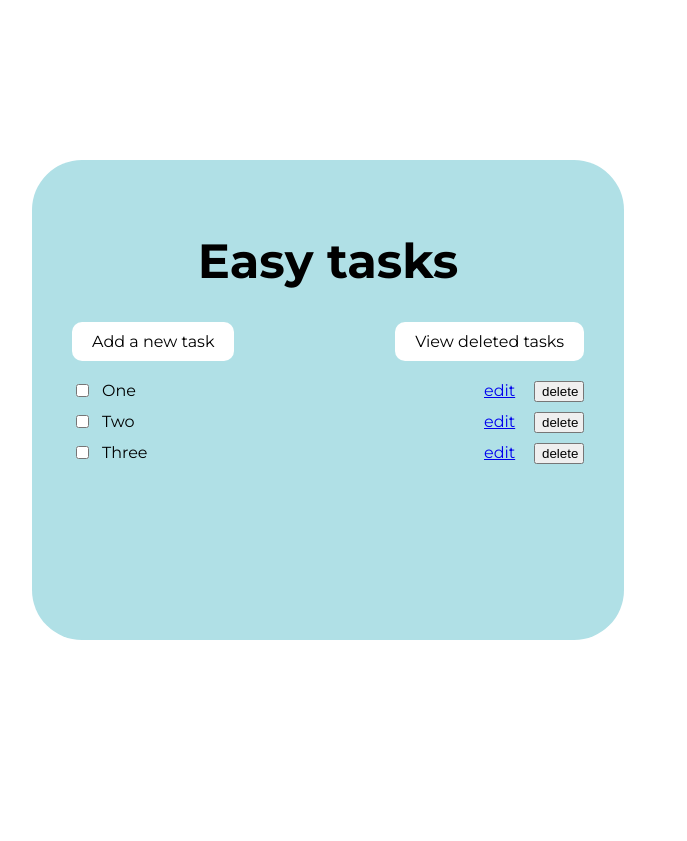
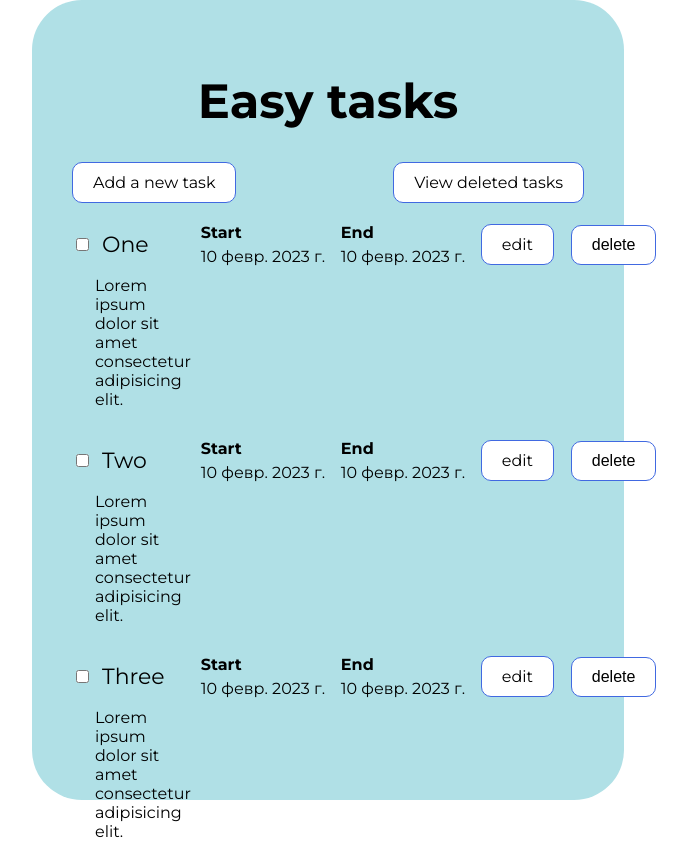
Before and after one commit to iamdejar/todo-list-react, a React (Create React App) app: page / in a window 1280 px wide. Shown: the whole page, without its empty margins (312-999 px from the left). Before the commit the page ends 800 px from the top, so only its background shows below. Built offline with nearby package versions, Linux system fonts and the light colour scheme.

Commit message:
feat: upd add task page, install dayjs

```diff
--- a/package.json
+++ b/package.json
@@ -7,6 +7,7 @@
     "@testing-library/jest-dom": "^5.16.5",
     "@testing-library/react": "^13.3.0",
     "@testing-library/user-event": "^13.5.0",
+    "dayjs": "^1.11.7",
     "react": "^18.2.0",
     "react-dom": "^18.2.0",
     "react-redux": "^8.0.2",
--- a/src/App.scss
+++ b/src/App.scss
@@ -26,13 +26,20 @@ body {
 }
 
 .button {
+  width: fit-content;
   padding: 10px 20px;
   border-radius: 10px;
-  border: none;
+  border: 1px solid royalblue;
   background: #fff;
 
   color: #000;
   text-decoration: none;
+
+  display: flex;
+  align-items: center;
+  justify-content: center;
+
+  font-size: 16px;
 }
 
 .space-between {
--- a/src/app/reducer.js
+++ b/src/app/reducer.js
@@ -5,15 +5,27 @@ export const tasksSlice = createSlice({
   name: 'tasks',
   initialState: {
     tasks: [
-      { id: 1, name: 'One', completed: false },
-      { id: 2, name: 'Two', completed: false },
-      { id: 3, name: 'Three', completed: false },
+      { id: 1, title: 'One', description: 'Lorem ipsum dolor sit amet consectetur adipisicing elit.', start: '2023-02-10', end: '5 фев 2022 г.', completed: false, deleted: false },
+
+      { id: 2, title: 'Two', description: 'Lorem ipsum dolor sit amet consectetur adipisicing elit.', start: '2023-02-10', end: '5 фев 2022 г.', completed: false, deleted: false },
+
+      { id: 3, title: 'Three', description: 'Lorem ipsum dolor sit amet consectetur adipisicing elit.', start: '2023-02-10', end: '5 фев 2022 г.', completed: false, deleted: false },
+
     ]
   },
   reducers: {
     addTask: (state, action) => {
+      const newId = state.tasks.length + 1;
+      let newTask = {
+        id: newId,
+        title: action.payload.title,
+        description: action.payload.desk,
+        start: action.payload.start,
+        end: action.payload.end,
+        completed: false,
+        deleted: false
+      };
 
-      let newTask = {id: 1, name: action.payload, completed: false};
       state.tasks.push(newTask);
     },
     editTask: (state, action) => {
--- a/src/components/AddTask/AddTask.jsx
+++ b/src/components/AddTask/AddTask.jsx
@@ -1,16 +1,46 @@
-import styles from './AddTask.module.scss'
-import { useState } from 'react'
+import styles from './AddTask.module.scss';
+import { useState } from 'react';
+import { useDispatch } from 'react-redux';
+import { addTask } from '../../app/reducer';
 
 export const AddTaskForm = () => {
 
-  const [value, setValue] = useState('');
-  const onChange = (e) => {
-    setValue(e.target.value);
+  const dispatch = useDispatch();
+  const [titleValue, setTitleValue] = useState('');
+  const [descValue, setDescValue] = useState('');
+  const [startValue, setStartValue] = useState('');
+  const [endValue, setEndValue] = useState('');
+
+  const onTitleChange = (e) => {
+    setTitleValue(e.target.value);
   }
+  const onDescChange = (e) => {
+    setDescValue(e.target.value);
+  }
+  const onStartDateChange = (e) => {
+    setStartValue(e.target.value);
+  }
+  const onEndDateChange = (e) => {
+    setEndValue(e.target.value);
+  }
+
   const onSubmit = (e) => {
     e.preventDefault();
-    if (value.length) {
-      setValue('');
+
+    console.log(titleValue, descValue, startValue, endValue);
+
+    if (titleValue.length) {
+      dispatch(addTask({
+        title: titleValue,
+        desk: descValue,
+        start: startValue,
+        end: endValue,
+      }));
+
+      setTitleValue('');
+      setDescValue('');
+      setStartValue('');
+      setEndValue('');
     }
   }
 
@@ -22,9 +52,34 @@ export const AddTaskForm = () => {
       <input
         type="text"
         className={styles.input}
-        value={value}
-        onChange={onChange}
+        value={titleValue}
+        onChange={onTitleChange}
+        placeholder='Title'
+        required
       />
+      <textarea
+        type="text"
+        className={styles.input}
+        value={descValue}
+        onChange={onDescChange}
+        placeholder='Description'
+      />
+      <input
+        type="date"
+        className={styles.inputDate}
+        value={startValue}
+        onChange={onStartDateChange}
+        placeholder='Start'
+      />
+      <input
+        type="date"
+        className={styles.inputDate}
+        value={endValue}
+        onChange={onEndDateChange}
+        placeholder='End'
+      />
+
+      <input type='submit' value='Add' className='button'/>
     </form>
   )
 }
--- a/src/components/AddTask/AddTask.module.scss
+++ b/src/components/AddTask/AddTask.module.scss
@@ -1,5 +1,7 @@
 .form {
   display: flex;
+  flex-wrap: wrap;
+  gap: 10px;
 }
 
 .input {
@@ -8,3 +10,10 @@
 
   border-radius: 15px;
 }
+
+.inputDate {
+  width: calc(50% - 50px);
+  padding: 10px 20px;
+
+  border-radius: 15px;
+}
--- a/src/components/Task/Task.jsx
+++ b/src/components/Task/Task.jsx
@@ -2,6 +2,10 @@ import styles from './Task.module.scss';
 import { Link } from 'react-router-dom';
 import { useDispatch } from 'react-redux';
 import { completeTask, deleteTask } from '../../app/reducer';
+
+const dayjs = require('dayjs');
+require('dayjs/locale/ru');
+dayjs.locale('ru')
 
 export const Task = (props) => {
 
@@ -9,14 +13,32 @@ export const Task = (props) => {
 
   return (
     <li className={styles.row}>
-      <label>
+      <label className={styles.label}>
         <input type='checkbox' onChange={() => dispatch(completeTask(props.id))}/>
+
+        <div className={styles.title}>{props.title}</div>
       </label>
 
-      <div>{props.name}</div>
+      <div className={styles.date}>
+        <strong>Start</strong>
+        <span>{dayjs(props.start).format('D MMM YYYY')} г.</span>
+      </div>
+      <div className={styles.date}>
+        <strong>End</strong>
+        <span>{dayjs(props.start).format('D MMM YYYY')} г.</span>
+      </div>
 
-      <Link to='/edit'>edit</Link>
-      <button type='button' onClick={() => dispatch(deleteTask(props.id))}>delete</button>
+      <Link to='/edit' className='button'>edit</Link>
+      <button
+        type='button'
+        className='button'
+        onClick={() => dispatch(deleteTask(props.id))}>
+          delete
+        </button>
+
+      <div className={styles.description}>
+        {props.desc}
+      </div>
     </li>
   )
 }
--- a/src/components/Task/Task.module.scss
+++ b/src/components/Task/Task.module.scss
@@ -1,5 +1,29 @@
 .row {
   display: grid;
-  grid-template-columns: 20px 1fr 40px 50px;
+  align-items: center;
+  grid-template-columns: 1fr repeat(2, 130px) repeat(2, 80px);
   gap: 10px;
 }
+
+.label {
+  display: flex;
+  gap: 10px;
+  cursor: pointer;
+}
+
+.title {
+  font-size: 22px;
+}
+
+.date {
+  display: flex;
+  flex-direction: column;
+  justify-content: flex-start;
+  gap: 5px;
+
+  height: 100%;
+}
+
+.description {
+  padding-left: 23px;
+}
--- a/src/components/TaskList/TaskList.jsx
+++ b/src/components/TaskList/TaskList.jsx
@@ -10,9 +10,12 @@ export const TaskList = (props) => {
     // .filter(FILTER_FUNCTIONS[activeFilter])
     .map((task) => (
       <Task
-        name={task.name}
         id={task.id}
         key={task.id}
+        title={task.title}
+        desc={task.description}
+        start={task.start}
+        end={task.end}
         completed={task.completed}
       />
     ));
--- a/src/components/TaskList/TaskList.module.scss
+++ b/src/components/TaskList/TaskList.module.scss
@@ -5,5 +5,5 @@
 
   display: flex;
   flex-direction: column;
-  gap: 10px;
+  gap: 30px;
 }
--- a/src/pages/Add.jsx
+++ b/src/pages/Add.jsx
@@ -4,7 +4,7 @@ import { AddTaskForm } from "../components/AddTask/AddTask"
 export const Add = () => {
   return (
     <>
-      <Link to='/'>Назад</Link>
+      <Link to='/' className='button'>Назад</Link>
       <AddTaskForm />
     </>
   )
--- a/src/pages/List.jsx
+++ b/src/pages/List.jsx
@@ -1,4 +1,3 @@
-import { Task } from '../components/Task/Task';
 import { TaskList } from '../components/TaskList/TaskList';
 import { Link } from 'react-router-dom';
 
@@ -9,11 +8,8 @@ export const List = () => {
       <Link to="/add" className='button'>Add a new task</Link>
       <Link to="/trash" className='button'>View deleted tasks</Link>
     </div>
-    <TaskList>
-      <Task />
-      <Task />
-      <Task />
-    </TaskList>
+
+    <TaskList/>
     </>
   )
 }
```
Also changed, not shown: 1 other file (tests, documents, lock files or other folders).
